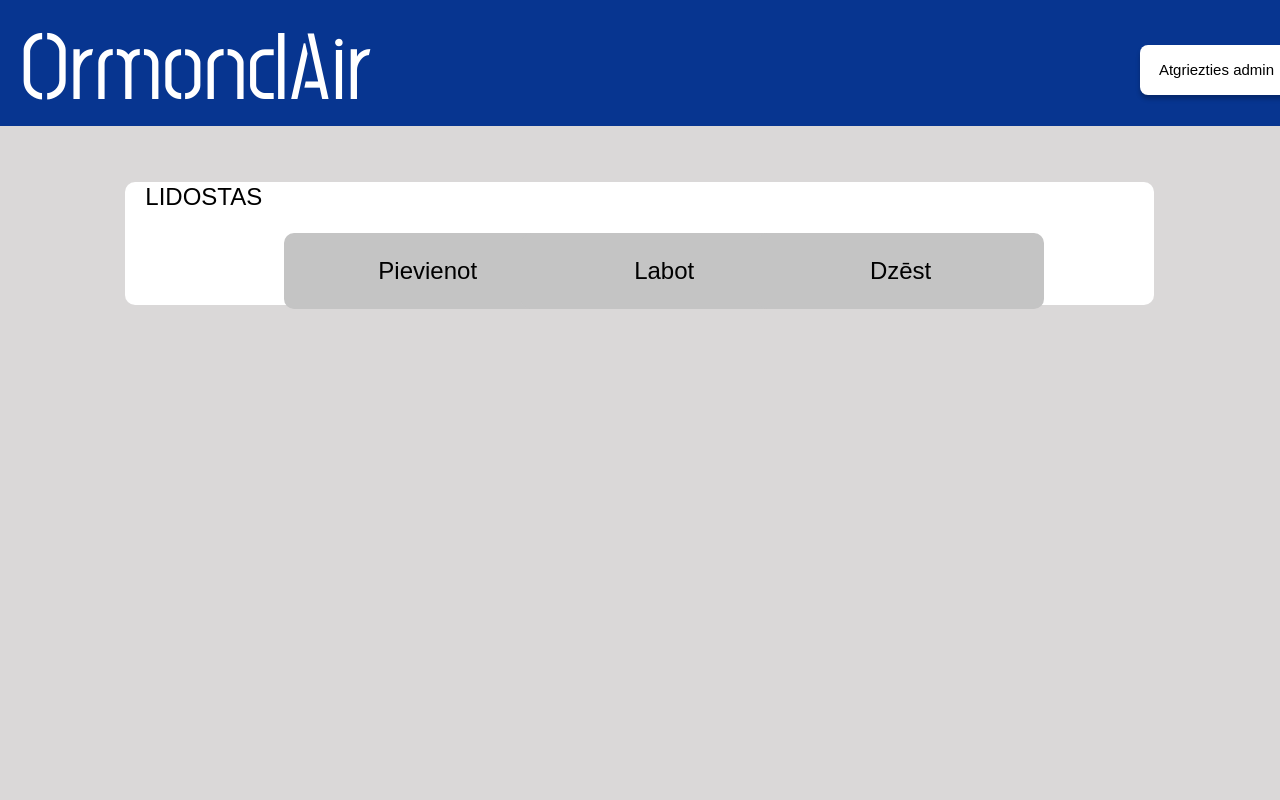
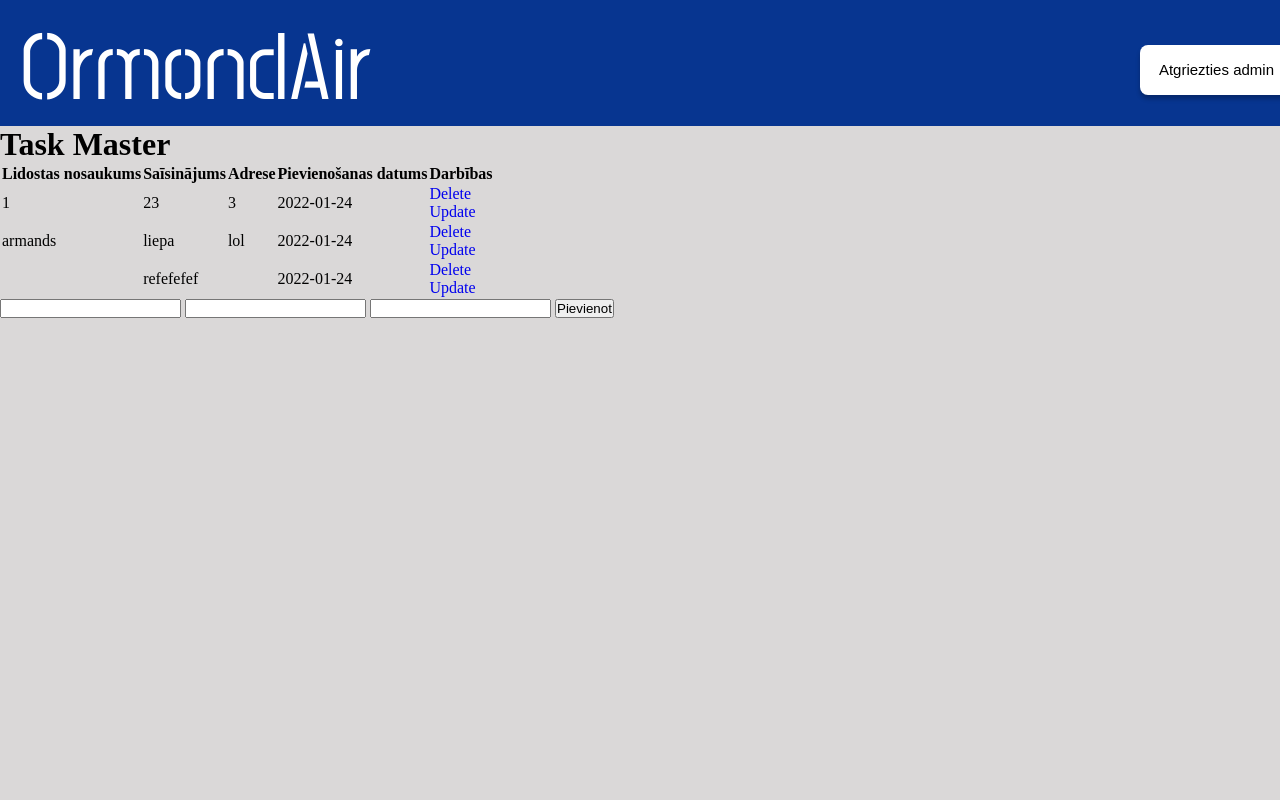
Before and after one commit to Kristaps2004/flask_LidostaDP11, a Flask app: page /admin/lidostas in a window 1280 px wide. Run offline with Flask 2, Linux system fonts and the light colour scheme; data comes from the database, SQL or seed files in the repository; both versions use the stored data as it was after the commit.

Commit message:
Uztaisīju pirmo datu bāzi yey

```diff
--- a/main.py
+++ b/main.py
@@ -7,9 +7,11 @@ app.config['SQLALCHEMY_DATABASE_URI'] = 'sqlite:///test.db'
 app.config['SQLALCHEMY_TRACK_MODIFICATIONS'] = True
 db = SQLAlchemy(app)
 
-class Todo(db.Model):
+class Lidosta(db.Model):
   id = db.Column(db.Integer, primary_key = True)
   content = db.Column(db.String(200), nullable = False)
+  saisinajums = db.Column(db.String(3), nullable = False)
+  adrese = db.Column(db.String(200), nullable = False)
   date_created = db.Column(db.DateTime, default = datetime.utcnow)
 
   def __repr__(self):
@@ -35,13 +37,55 @@ def rezervacijas():
 def statistika():
   return render_template("statistika.html")
 
-@app.route('/admin/lidostas')
-def lidostas():
-  return render_template("adminlidostas.html")
-
 @app.route('/admin/lidmasinas')
 def lidmasinas():
   return render_template("adminlidmasinas.html")
+
+@app.route('/admin/lidostas', methods=['POST', 'GET'])
+def lidostas():
+  if request.method == 'POST':
+    new_airport = Lidosta(content=request.form['content'],saisinajums = request.form['saisinajums'], adrese =request.form['adrese'])
+
+    try:
+      db.session.add(new_airport)
+      db.session.commit()
+
+      return redirect('/admin/lidostas')
+    except:
+      return "Draugi nav labi!"
+
+  else:
+    tasks = Lidosta.query.order_by(Lidosta.date_created).all()
+    return render_template('adminlidostas.html', tasks=tasks)
+
+@app.route('/delete/<int:id>')
+def delete(id):
+  task_to_delete = Lidosta.query.get_or_404(id)
+
+  try:
+    db.session.delete(task_to_delete)
+    db.session.commit()
+    return redirect('/admin/lidostas')
+
+  except:
+    return 'Brāl nesanāca izdzēst'
+
+@app.route('/update/<int:id>', methods=['GET', 'POST'])
+def update(id):
+  task = Lidosta.query.get_or_404(id)
+
+  if request.method == 'POST':
+    task.content = request.form['content']
+    task.saisinajums = request.form['saisinajums']
+    task.adrese = request.form['adrese']
+
+    try:
+      db.session.commit()
+      return redirect('/admin/lidostas')
+    except:
+      return "Brāl nesanāca update"
+  else:
+    return render_template("update.html", task=task)
 
 @app.route('/admin/reisi')
 def reisi():
--- a/static/css/adminlidostas.css
+++ b/static/css/adminlidostas.css
@@ -53,298 +53,3 @@
   font-size: 15px;
   cursor: pointer;
 }
-
-.lidostas {
-  position: absolute;
-  left: 9.79%;
-  right: 9.86%;
-  top: 8.34%;
-  bottom: 73.35%;
-  background: #ffffff;
-  border-radius: 10px;
-}
-
-.nosaukumi {
-  position: absolute;
-  left: 0%;
-  right: 90.8%;
-  top: 0.15%;
-  bottom: 75.84%;
-  font-family: Arial, Helvetica, sans-serif;
-  font-weight: normal;
-  font-size: 24px;
-  display: flex;
-  margin-left: 20px;
-  align-items: center;
-  text-align: center;
-  text-transform: uppercase;
-  color: #000000;
-}
-
-#pievienotLidostas {
-  position: absolute;
-  width: 286.67px;
-  height: 75.94px;
-  left: 15.47%;
-  right: 65.95%;
-  top: 41.14%;
-  bottom: 13.29%;
-  background: #c4c4c4;
-  border-radius: 10px;
-  border-style: none;
-  font-family: Arial, Helvetica, sans-serif;
-  font-size: 24px;
-  cursor: pointer;
-}
-
-#labotLidostas {
-  position: absolute;
-  width: 286.67px;
-  height: 75.94px;
-  left: 38.46%;
-  right: 42.96%;
-  top: 41.14%;
-  bottom: 13.29%;
-  background: #c4c4c4;
-  border-radius: 10px;
-  border-style: none;
-  font-family: Arial, Helvetica, sans-serif;
-  font-size: 24px;
-  cursor: pointer;
-}
-
-#dzestLidostas {
-  position: absolute;
-  width: 286.67px;
-  height: 75.94px;
-  left: 61.45%;
-  right: 19.97%;
-  top: 41.14%;
-  bottom: 13.29%;
-  background: #c4c4c4;
-  border-radius: 10px;
-  border-style: none;
-  font-family: Arial, Helvetica, sans-serif;
-  font-size: 24px;
-  cursor: pointer;
-}
-
-#popUp {
-  display: none;
-  position: fixed;
-  z-index: 1;
-  width: 100%;
-  height: 100%;
-  background-color: rgba(0, 0, 0, 0.2);
-}
-
-#popUp1 {
-  display: none;
-  position: fixed;
-  z-index: 1;
-  width: 100%;
-  height: 100%;
-  background-color: rgba(0, 0, 0, 0.2);
-}
-
-#popUp2 {
-  display: none;
-  position: fixed;
-  z-index: 1;
-  width: 100%;
-  height: 100%;
-  background-color: rgba(0, 0, 0, 0.2);
-}
-
-.miniapaksa {
-  position: absolute;
-  left: 25.36%;
-  top: 21.94%;
-  width: 945px;
-  height: 559px;
-  background: #ffffff;
-  border-radius: 10px;
-}
-
-.miniAugsa {
-  position: absolute;
-  width: 945px;
-  height: 77.89px;
-  left: 0px;
-  top: 0px;
-  background: #073590;
-  border-top-left-radius: 10px;
-  border-top-right-radius: 10px;
-}
-
-
-#miniVirsraksts {
-  position: absolute;
-  left: 2.01%;
-  top: 3.76%;
-  width: 200px;
-  height: 50px;
-  font-family: Post No Bills Colombo Medium;
-  font-style: normal;
-  font-size: 36px;
-  display: flex;
-  color: #ffffff;
-}
-
-.tPievienotLidostasNosaukums {
-  left: 3.28%;
-  top: 22%;
-}
-
-.pievienotLidostasNosaukums {
-  left: 3.49%;
-  top: 28.98%;
-}
-
-.tPievienotSaīsinājums {
-  left: 3.17%;
-  top: 40.97%;
-}
-
-.pievienotAdrese {
-  left: 3.49%;
-  top: 64.58%;
-}
-
-.tPievienotAdrese {
-  left: 3.49%;
-  top: 58.32%;
-}
-
-.pievienotSaīsinājums {
-  left: 3.49%;
-  top: 46.33%;
-}
-
-.tLabotLidostasizvele {
-  left: 3.49%;
-  top: 18.25%;
-}
-
-.tLabotLidostasNosaukums {
-  left: 3.49%;
-  top: 37.21%;
-}
-
-.tLabotSaīsinājums {
-  left: 3.28%;
-  top: 55.99%;
-}
-
-.tLabotAdrese {
-  left: 3.49%;
-  top: 73.52%;
-}
-
-.labotLidostasizvele {
-  left: 3.28%;
-  top: 25.04%;
-}
-
-.labotLidostasNosaukums {
-  left: 3.49%;
-  top: 43.96%;
-}
-
-.labotSaīsinājums {
-  left: 3.49%;
-  top: 61.32%;
-}
-
-.labotAdrese {
-  left: 3.49%;
-  top: 79.56%;
-}
-
-.tdzestlidostas {
-  left: 2.75%;
-  top: 21.65%;
-}
-
-.dzestlidostas {
-  left: 2.75%;
-  top: 29.34%;
-}
-
-#apaksvirsraksti {
-  position: absolute;
-  font-family: Arial, Helvetica, sans-serif;
-  font-weight: normal;
-  font-size: 24px;
-  display: flex;
-  color: #000000;
-  width: 300px;
-}
-
-#input {
-  position: absolute;
-  background: #ffffff;
-  border: 1px solid #000000;
-  box-sizing: border-box;
-  border-radius: 10px;
-  outline: none;
-  padding-left: 20px;
-  padding-right: 20px;
-  width: 883px;
-  height: 40px;
-}
-
-#pievienotLidostu {
-  position: absolute;
-  left: 80.63%;
-  top: 82.83%;
-  width: 154px;
-  height: 48px;
-  background: #f1c933;
-  border-radius: 8px;
-  outline: none;
-  cursor: pointer;
-  border: 1px solid transparent;
-}
-
-#atcelt {
-  position: absolute;
-  width: 154px;
-  height: 48px;
-  background: #ababab;
-  border-radius: 8px;
-  outline: none;
-  cursor: pointer;
-  border: 1px solid transparent;
-}
-
-.atcelt {
-  left: 62.12%;
-  top: 82.83%;
-}
-
-.atceltLielakaDala {
-  left: 62.12%;
-  top: 89.45%;
-}
-
-.dzeltenaPoga {
-  position: absolute;
-  width: 154px;
-  height: 48px;
-  background: #f1c933;
-  border-radius: 8px;
-  outline: none;
-  cursor: pointer;
-  border: 1px solid transparent;
-}
-
-#labotLidostuPoga {
-  left: 80.63%;
-  top: 89.45%;
-}
-
-#dzestLidostuPoga {
-  left: 80.63%;
-  top: 89.45%;
-}
--- a/static/css/index.css
+++ b/static/css/index.css
@@ -352,6 +352,7 @@ span {
   box-sizing: border-box;
   border-radius: 20px;
   overflow: hidden;
+  user-select: none;
 }
 
 .carousel-slide,
--- a/static/js/index.js
+++ b/static/js/index.js
@@ -106,3 +106,5 @@ carouselSlide2.addEventListener("transitionend", () => {
         carouselSlide2.style.transform = "translateX(" + -size2 * counter2 + "px)";
     }
 });
+
+//Hide date back
--- a/templates/adminlidostas.html
+++ b/templates/adminlidostas.html
@@ -18,61 +18,41 @@
       </a>
     </div>
     <div class="apaksejaisBaneris">
-      <div class="lidostas">
-        <h2 class="nosaukumi">Lidostas</h2>
-        <button id="pievienotLidostas">Pievienot</button>
-        <button id="labotLidostas">Labot</button>
-        <button id="dzestLidostas">Dzēst</button>
-      </div>
+      <div class="content">
+        <h1>Task Master</h1>
+        {% if tasks|length < 1 %}
+        <h4>Nav pievienota neviena lidosta! </h4>
+        {% else %}
+        <table>
+           <tr>
+            <th>Lidostas nosaukums</th>
+            <th>Saīsinājums</th>
+            <th>Adrese</th>
+            <th>Pievienošanas datums</th>
+            <th>Darbības</th>
+          </tr>
+          {% for task in tasks %}
+            <tr>
+              <td>{{ task.content }}</td>
+              <td>{{ task.saisinajums }}</td>
+              <td>{{ task.adrese }}</td>
+              <td>{{ task.date_created.date() }}</td>
+              <td>
+                <a href="/delete/{{task.id}}">Delete</a>
+                <br>
+                <a href="/update/{{task.id}}">Update</a>
+              </td>
+            </tr>
+          {% endfor %}
+        </table>
+        {% endif %}
+        <form action="/admin/lidostas" method="POST">
+          <input type="text" name="content" id="content">
+          <input type="text" name="saisinajums" id="saisinajums">
+          <input type="text" name="adrese" id="adrese">
+          <input type="submit" value="Pievienot">
+        </form>
     </div>
-    <div id="popUp">
-      <form id="pievienotLidostuForm">
-        <div class="miniapaksa">
-          <div class="miniAugsa">
-            <h2 id="miniVirsraksts">OrmondAir</h2>
-          </div>
-          <h3 class="tPievienotLidostasNosaukums" id="apaksvirsraksti">Lidostas Nosaukums</h3>
-          <input type="text" id="input" class="pievienotLidostasNosaukums" name="nosaukums"/>
-          <h3 class="tPievienotSaīsinājums" id="apaksvirsraksti">Saīsinājums</h3>
-          <input type="text" id="input" class="pievienotSaīsinājums"/>
-          <h3 class="tPievienotAdrese" id="apaksvirsraksti">Adrese</h3>
-          <input type="text" id="input" class="pievienotAdrese"/>
-          <button type="submit" id="pievienotLidostu">Pievienot</button>
-          <button id="atcelt" class="atcelt">Atcelt</button>
-        </div>
-      </form>
-    </div>
-    <div id="popUp1">
-      <form id="form">
-        <div class="miniapaksa">
-          <div class="miniAugsa">
-            <h2 id="miniVirsraksts">OrmondAir</h2>
-          </div>
-          <h3 class="tLabotLidostasizvele" id="apaksvirsraksti">Lidosta</h3>
-          <input type="text" id="input" class="labotLidostasizvele"/>
-          <h3 class="tLabotLidostasNosaukums" id="apaksvirsraksti">Lidostas Nosaukums</h3>
-          <input type="text" id="input" class="labotLidostasNosaukums"/>
-          <h3 class="tLabotSaīsinājums" id="apaksvirsraksti">Saīsinājums</h3>
-          <input type="text" id="input" class="labotSaīsinājums"/>
-          <h3 class="tLabotAdrese" id="apaksvirsraksti">Adrese</h3>
-          <input type="text" id="input" class="labotAdrese"/>
-          <button type="submit" id="labotLidostuPoga" class="dzeltenaPoga">Labot</button>
-          <button id="atcelt" class="atceltLielakaDala">Atcelt</button>
-        </div>
-      </form>
-    </div>
-    <div id="popUp2">
-      <form id="form">
-        <div class="miniapaksa">
-          <div class="miniAugsa">
-            <h2 id="miniVirsraksts">OrmondAir</h2>
-          </div>
-          <h3 class="tdzestlidostas" id="apaksvirsraksti">Lidosta</h3>
-          <input type="text" id="input" class="dzestlidostas"/>
-          <button type="submit" id="dzestLidostuPoga" class="dzeltenaPoga">Dzēst</button>
-          <button id="atcelt" class="atceltLielakaDala">Atcelt</button>
-        </div>
-      </form>
     </div>
     <script src="/static/js/adminlidostas.js"></script>
   </body>
--- a/templates/index.html
+++ b/templates/index.html
@@ -18,8 +18,8 @@
       <a href="/izvele"><button id="meklet">Meklēt</button></a>
       <input class="mekletNo" placeholder="No" required/>
       <input class="mekletUz" placeholder="Galamērķis" required/>
-      <input type="date" id="datumsTurp" name="trip-start" min="2021-01-01" max="2021-12-31" required/>
-      <input type="date" id="datumsAtpakal" name="trip-start" min="2021-01-01" max="2021-12-31" required/>
+      <input type="date" id="datumsTurp" name="trip-start" min="date" max="2029-12-31" required/>
+      <input type="date" id="datumsAtpakal" name="trip-start" min="date" max="2029-12-31" required/>
       <div class="">
         <input class="radio1" value="round"  type="radio" name="flight-type" checked=""><span class="celojumaVeids1">Round trip</span>
         <input class="radio2" value="oneway"  type="radio" name="flight-type"><span class="celojumaVeids2">One way</span>
```
Also changed, not shown: templates/update.html (added, +29 -0 lines), test.db, 1 other file.
